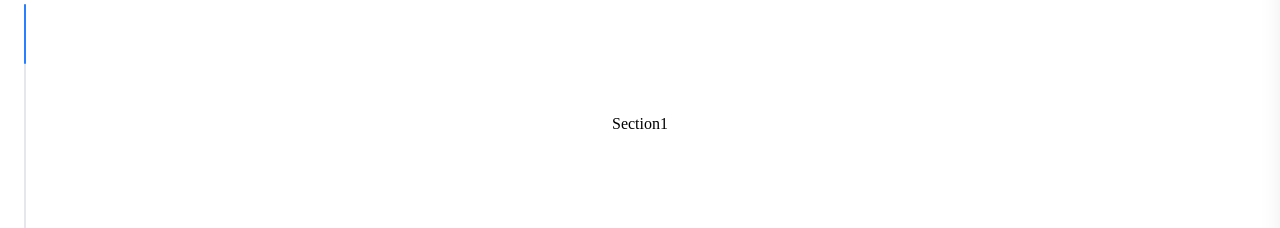
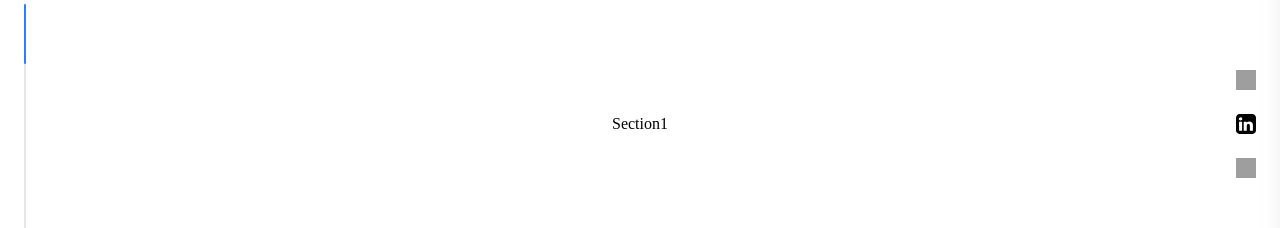
Before and after one commit to NanoKim/portfolio, a Next.js app: page / in a window 1280 px wide. Shown: the part 276-504 px from the top of the page. Built offline with nearby package versions, Linux system fonts and the light colour scheme; grey boxes are pictures that could not be loaded; a web font is replaced by a local one.

Commit message:
feat : add right dock
feat : add right dock

```diff
--- /dev/null
+++ b/app/components/RightDock.tsx
@@ -0,0 +1,38 @@
+"use client";
+
+type Props = {
+  open: boolean;
+};
+
+export function RightDock({ open }: Props) {
+  return (
+    <div
+      className={`fixed right-6 top-1/2 -translate-y-1/2 z-40 flex flex-col gap-6 transition-opacity duration-300 ${
+        open ? "opacity-0 pointer-events-none" : "opacity-100"
+      }`}
+    >
+      <a
+        href="https://github.com/NanoKim"
+        target="_blank"
+        className="hover:scale-110 transition"
+      >
+        <img src="/logo_github.svg" className="w-5 h-5" />
+      </a>
+
+      <a
+        href="https://www.linkedin.com/in/nanokim/"
+        target="_blank"
+        className="hover:scale-110 transition"
+      >
+        <img src="/logo_linkedin.svg" className="w-5 h-5" />
+      </a>
+
+      <a
+        href="mailto:kjyyy7341@gmail.com"
+        className="hover:scale-110 transition"
+      >
+        <img src="/logo_email.svg" className="w-5 h-5" />
+      </a>
+    </div>
+  );
+}
--- a/app/page.tsx
+++ b/app/page.tsx
@@ -3,6 +3,7 @@
 import { useEffect, useState } from "react";
 import { Header } from "./shared/ui/Header";
 import { ScrollIndicator } from "./components/ScrollIndicator";
+import { RightDock } from "./components/RightDock";
 
 import { Section1 } from "./features/section1/Section1";
 import { Section2 } from "./features/section2/Section2";
@@ -13,6 +14,7 @@ const sections = ["section1", "section2", "section3", "section4"];
 
 export default function Home() {
   const [active, setActive] = useState("");
+  const [open, setOpen] = useState(false);
 
   useEffect(() => {
     const observer = new IntersectionObserver(
@@ -39,8 +41,9 @@ export default function Home() {
 
   return (
     <main>
-      <Header active={active} />
+      <Header active={active} open={open} setOpen={setOpen} />
       <ScrollIndicator active={active} sections={sections} />
+      <RightDock open={open} />
 
       <Section1 />
       <Section2 />
--- a/app/shared/ui/Header.tsx
+++ b/app/shared/ui/Header.tsx
@@ -1,16 +1,15 @@
 "use client";
 
-import { useState } from "react";
 import Image from "next/image";
 import { Menu } from "./Menu";
 
 type Props = {
   active: string;
+  open: boolean;
+  setOpen: (v: boolean) => void;
 };
 
-export function Header({ active }: Props) {
-  const [open, setOpen] = useState(false);
-
+export function Header({ active, open, setOpen }: Props) {
   return (
     <>
       <header className="fixed top-6 left-0 right-0 flex justify-center z-50">
```
